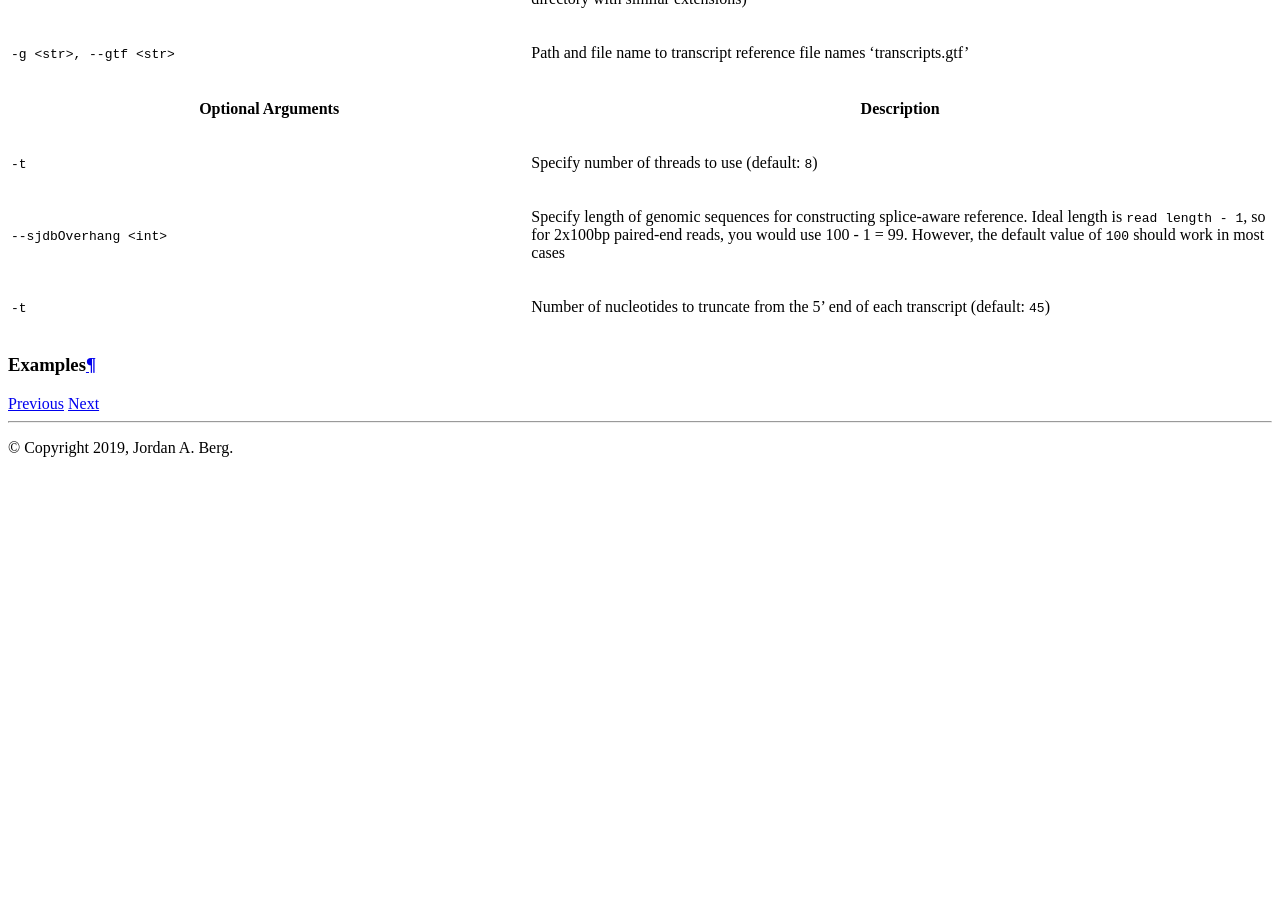
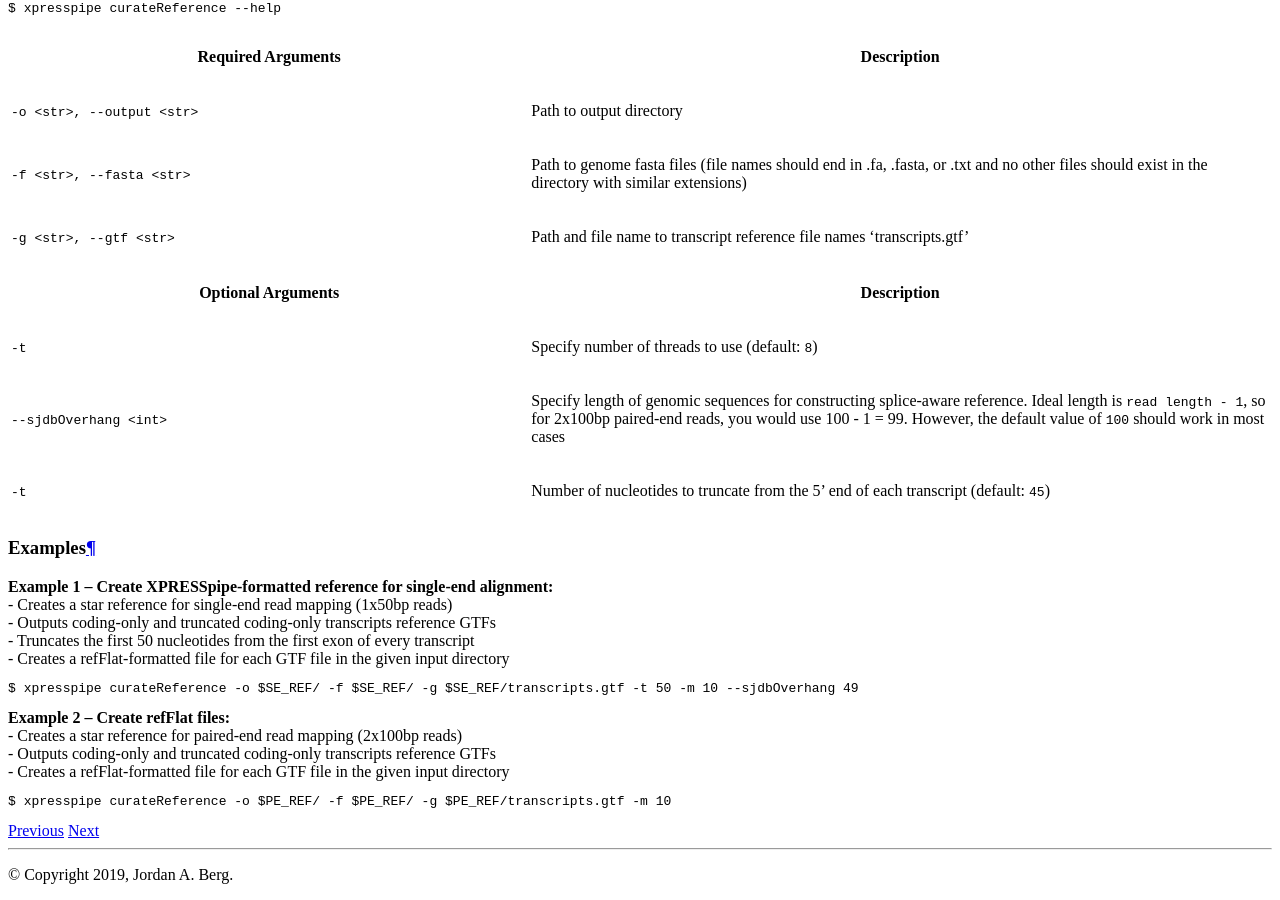
Before and after one commit to XPRESSyourself/XPRESSpipe, a Sphinx documentation site: the page built from docs/content/reference-building.rst, in a window 1280 px wide and 900 px high, scrolled down 3931 px. Built offline with Sphinx 7.4.7 and the Read the Docs theme 2.0.0, drawn with Linux system fonts in a browser that asks for light colours; before the commit the page ends 4404 px from its top, so only the background shows below that; some of the changed text lies outside the part shown.

Commit message:
Finished adding examples to reference building cases

```diff
--- a/docs/content/reference-building.rst
+++ b/docs/content/reference-building.rst
@@ -112,7 +112,13 @@
 -----------
 Examples
 -----------
+| **Example 1 -- Create coding-only and truncated references:**
+| - Creates a coding only GTF reference file and a truncated coding-only reference file
+| - Truncates the first 50 nucleotides from the first exon of every transcript
 
+.. code-block:: shell
+
+  $ xpresspipe truncate -g /path/to/reference/transcripts.gtf -t 50 -c
 
 ============================================
 Flatten Transcript References
@@ -141,7 +147,12 @@
 -----------
 Examples
 -----------
+| **Example 1 -- Create refFlat files:**
+| - Creates a refFlat-formatted file for each GTF file in the given input directory
 
+.. code-block:: shell
+
+  $ xpresspipe makeFlat -i /path/to/reference/
 
 ============================================
 Perform Full Reference Curation
@@ -187,3 +198,21 @@
 -----------
 Examples
 -----------
+| **Example 1 -- Create XPRESSpipe-formatted reference for single-end alignment:**
+| - Creates a star reference for single-end read mapping (1x50bp reads)
+| - Outputs coding-only and truncated coding-only transcripts reference GTFs
+| - Truncates the first 50 nucleotides from the first exon of every transcript
+| - Creates a refFlat-formatted file for each GTF file in the given input directory
+
+.. code-block:: shell
+
+  $ xpresspipe curateReference -o $SE_REF/ -f $SE_REF/ -g $SE_REF/transcripts.gtf -t 50 -m 10 --sjdbOverhang 49
+
+| **Example 2 -- Create refFlat files:**
+| - Creates a star reference for paired-end read mapping (2x100bp reads)
+| - Outputs coding-only and truncated coding-only transcripts reference GTFs
+| - Creates a refFlat-formatted file for each GTF file in the given input directory
+
+.. code-block:: shell
+
+  $ xpresspipe curateReference -o $PE_REF/ -f $PE_REF/ -g $PE_REF/transcripts.gtf -m 10
```
